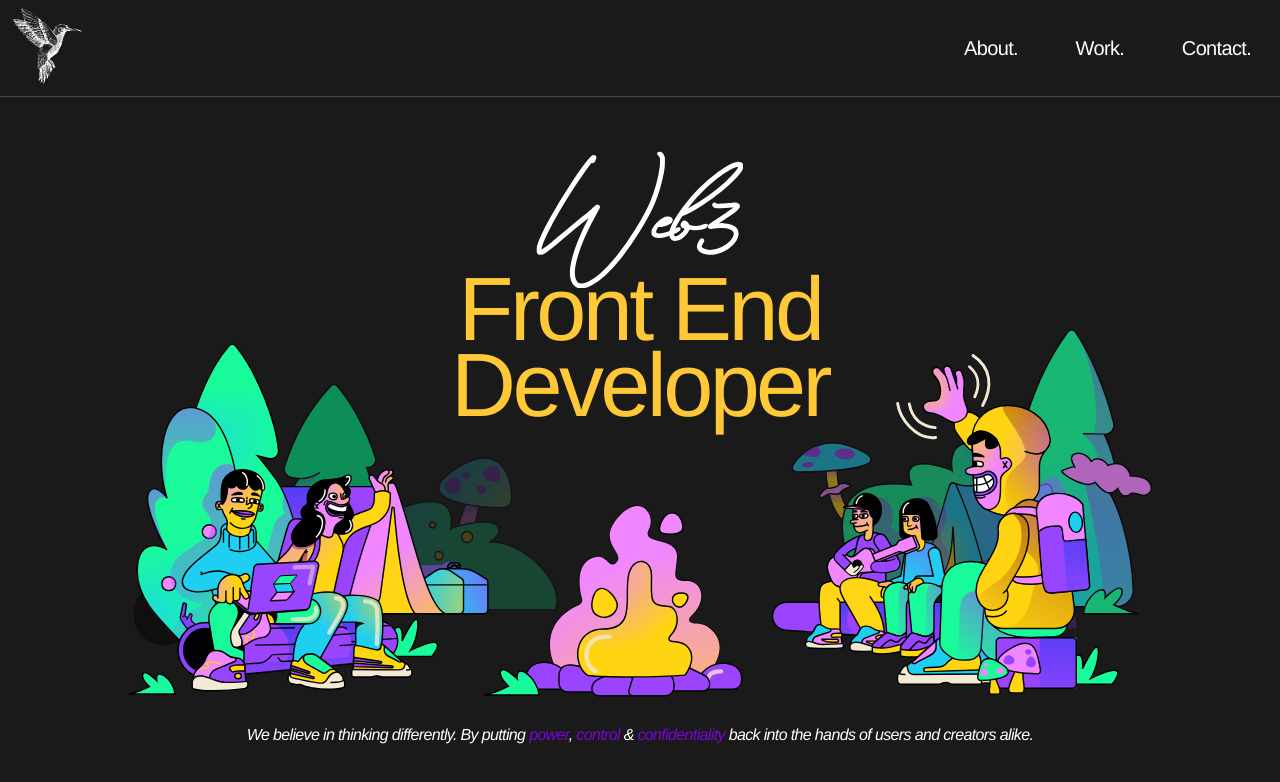
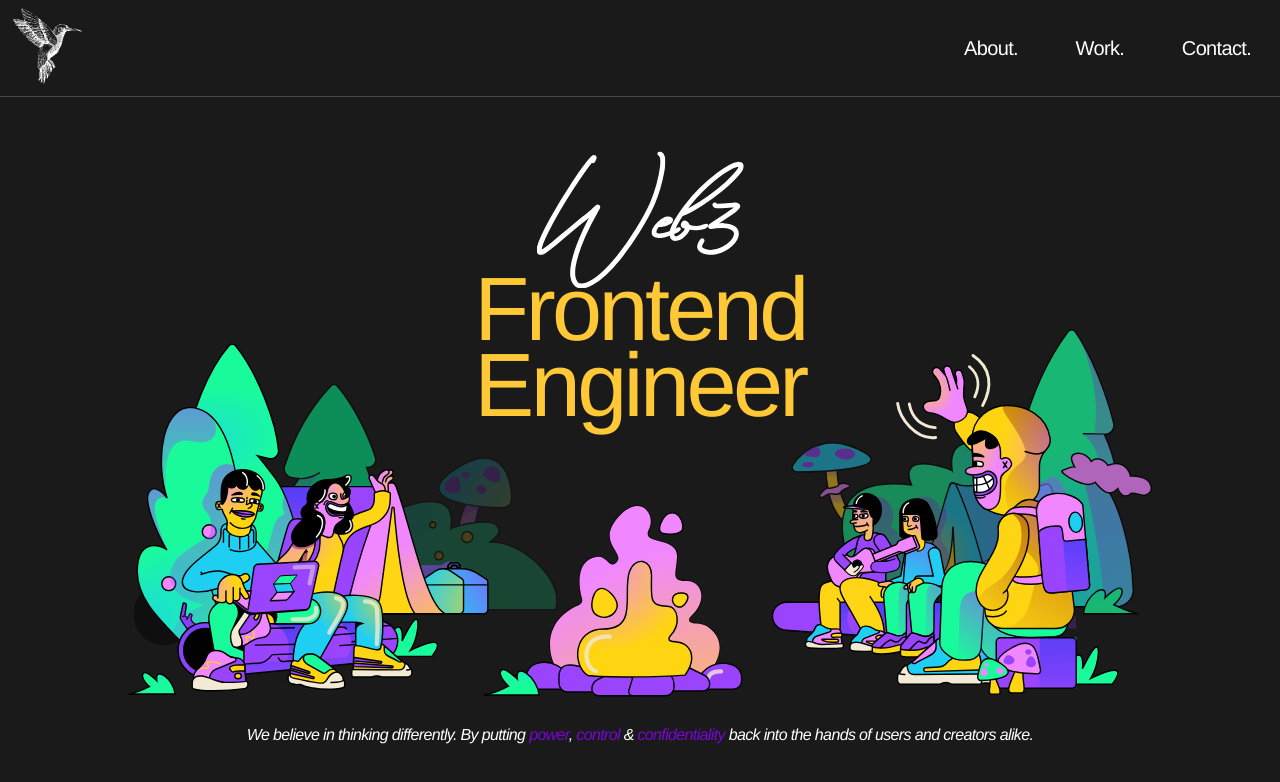
Before and after one commit to elbitapmoC/sojourn, a Next.js app: page / in a window 1280 px wide. Shown: the top 782 px of the page. Built offline with nearby package versions, Linux system fonts and the light colour scheme; a web font is replaced by a local one.

Commit message:
Change front end developer to frontend engineer

```diff
--- a/src/components/Hero/Hero.js
+++ b/src/components/Hero/Hero.js
@@ -13,7 +13,9 @@ const Hero = () => {
     <>
       <HeroContainer>
         <HeroTitle>
-          Front End Developer
+          Frontend
+          <br />
+          Engineer
           <img src={web3.src} alt={web3.alt} />
         </HeroTitle>
         <ImageContainer>
--- a/src/components/Hero/HeroStyles.js
+++ b/src/components/Hero/HeroStyles.js
@@ -36,7 +36,7 @@ export const HeroTitle = styled.h1`
   position: absolute;
   text-align: center;
   line-height: 85%;
-  max-width: 630px;
+  max-width: 600px;
   font-weight: 400;
   color: #ffc837;
   left: 50%;
```
